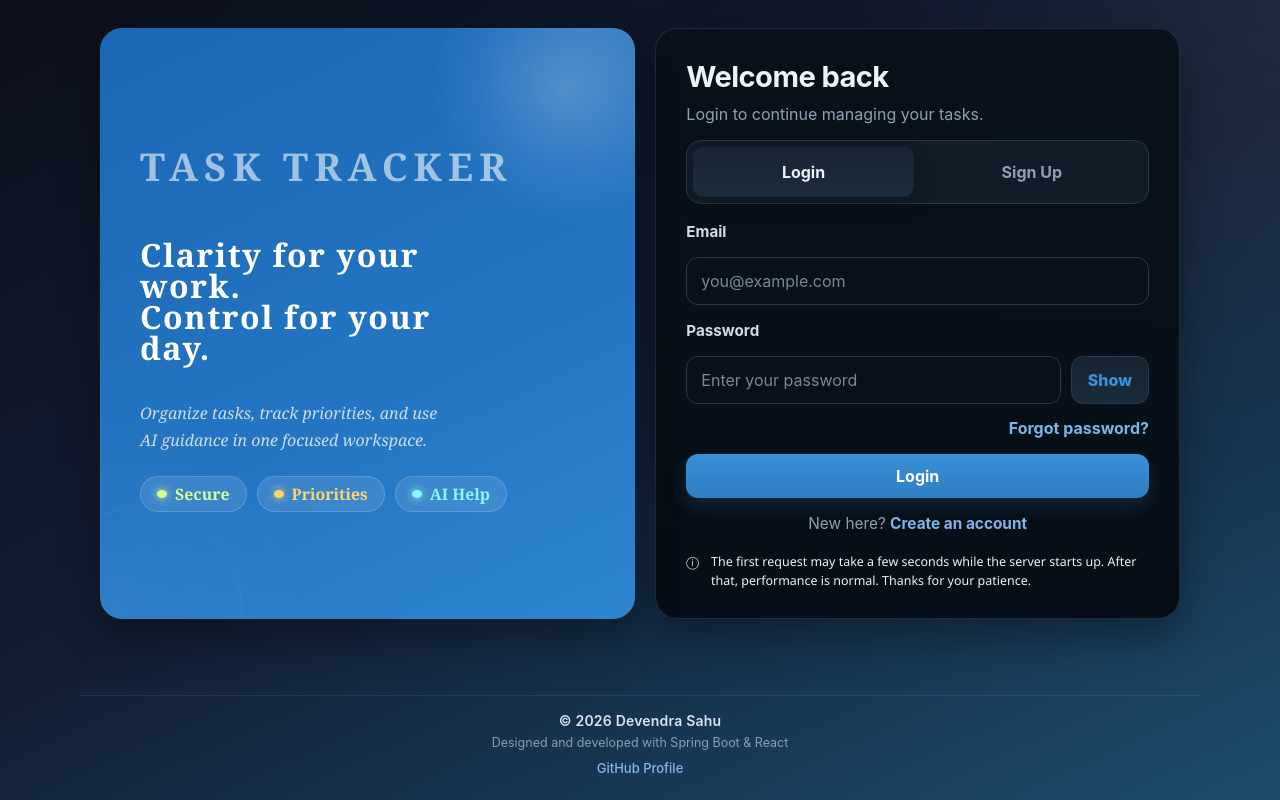
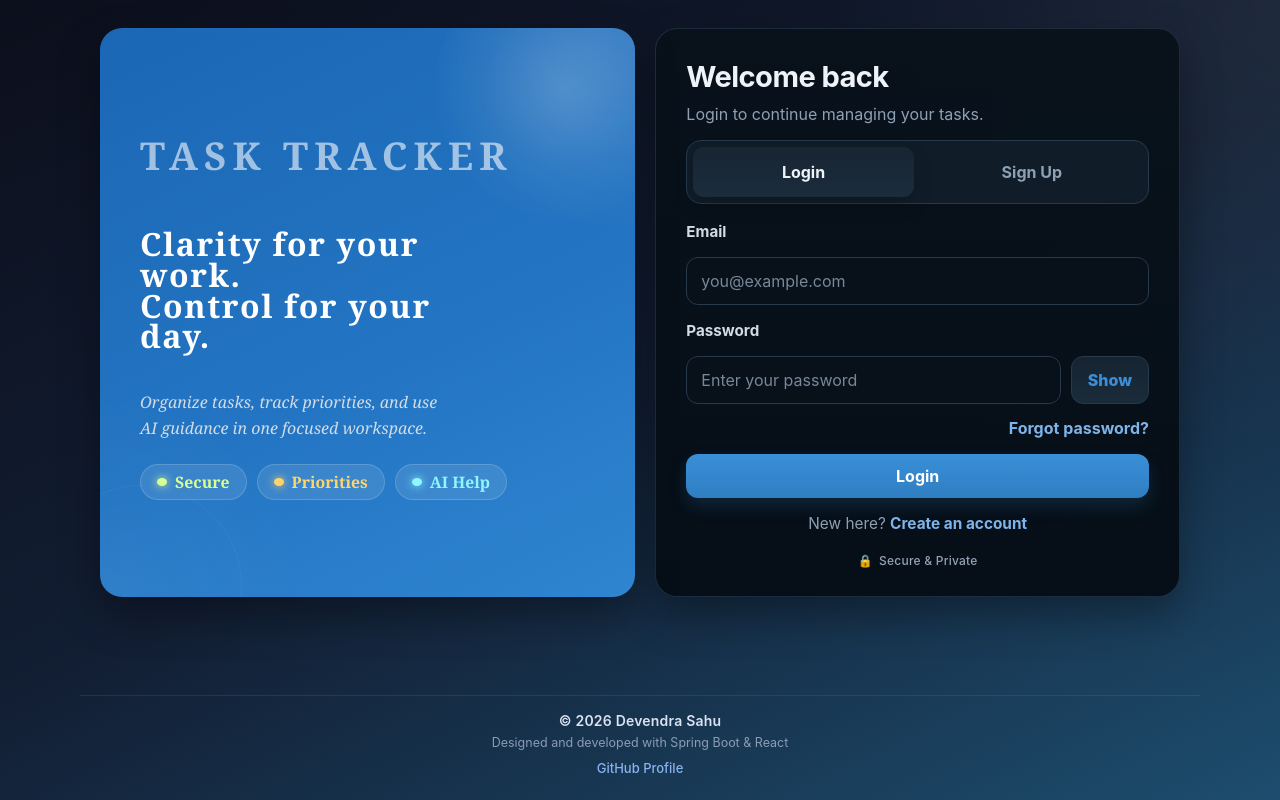
Before and after one commit to devendra1176/task-tracker-frontend, a React (Vite) app: page / in a window 1280 px wide. Built offline with nearby package versions, Linux system fonts and the light colour scheme.

Commit message:
style(auth-page): update auth-note styling and content for improved clarity

```diff
--- a/src/index.css
+++ b/src/index.css
@@ -469,15 +469,15 @@ img {
 }
 
 .auth-note {
-    display: flex;
-    align-items: flex-start; /* Ensures icon stays at the top of the text block */
-    gap: 12px;               /* Increased from 8px for better breathing room */
-    margin-top: 20px;
-    font-weight: 400;
-    font-size: 0.78rem;
-    line-height: 1.5;
-    color: var(--shadow-soft);
-    font-family: 'Segoe UI', Tahoma, Geneva, Verdana, sans-serif;
+  display: flex;
+  align-items: center;
+  justify-content: center;
+  gap: 6px;
+  margin-top: 1.25rem;
+  font-size: 0.75rem;
+  font-weight: 500;
+  color: #94a3b8; /* slate-400 */
+  letter-spacing: 0.02em;
 }
 
 /* =========================
@@ -2098,10 +2098,10 @@ img {
         padding: 0 10px;
     }
 
-    .auth-note {
-        font-size: 0.7rem;
-        gap: 6px;
-    }
+    .auth-note span:first-child {
+  font-size: 0.85rem;
+  opacity: 0.9;
+}
 
     .dashboard-title {
         font-size: 1.65rem;
--- a/src/pages/AuthPage.jsx
+++ b/src/pages/AuthPage.jsx
@@ -242,10 +242,11 @@ function AuthPage({ onLogin }) {
               </button>
             </div>
 
-            <div class="auth-note">
-              <span>ⓘ</span>
-              <span>The first request may take a few seconds while the server starts up. After that, performance is normal. Thanks for your patience.</span>
+            <div className="auth-note">
+              <span>🔒</span>
+              <span>Secure & Private</span>
             </div>
+
           </section>
         </div>
       </div>
```
